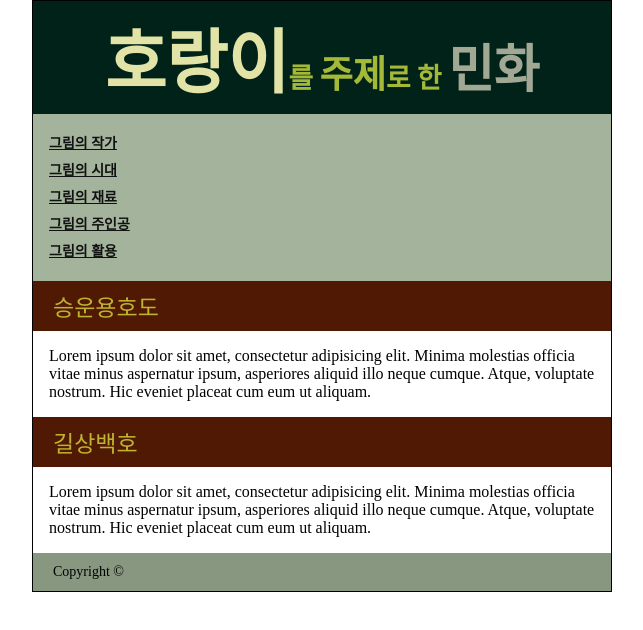
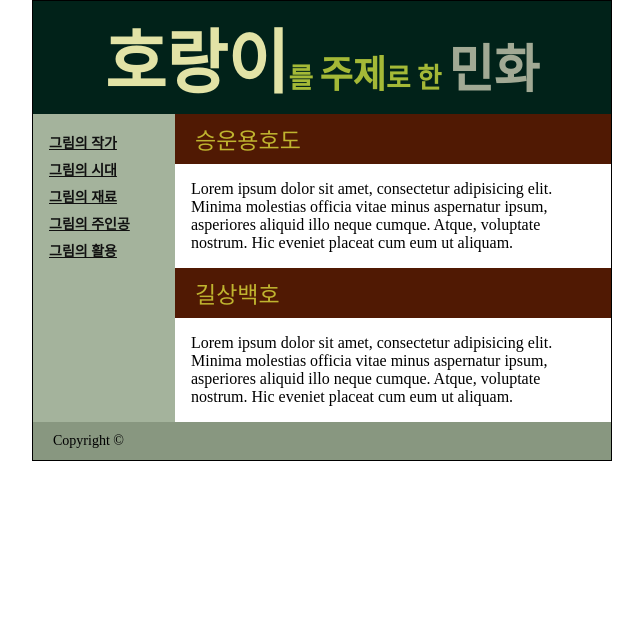
Before and after one commit to sun980618/0809_Layout2Columm_Drill, a plain HTML site: page dispalyFlex/index.html in a window 1280 px wide. Shown: the whole page, without its empty margins (318-961 px from the left). Drawn offline with Linux system fonts and the light colour scheme.

Commit message:
0809_display:fkex 레이아웃

```diff
--- a/dispalyFlex/index.html
+++ b/dispalyFlex/index.html
@@ -4,7 +4,7 @@
     <meta charset="UTF-8">
     <meta http-equiv="X-UA-Compatible" content="IE=edge">
     <meta name="viewport" content="width=device-width, initial-scale=1.0">
-    <title>Float 2열 레이아웃</title>
+    <title>display:flex 2열 레이아웃</title>
     <link rel="stylesheet" href="style/style.css">
 </head>
 <body>
@@ -16,7 +16,7 @@
             <span>민화</span>
         </h1>
         </header>
-        <main id="mian">
+        <main id="mian" class="flex-container">
             <nav id="gnb">
                 <ul id="mainMenu">
                     <li class="mainLi">
--- a/dispalyFlex/style/style.css
+++ b/dispalyFlex/style/style.css
@@ -18,6 +18,10 @@ a:hover {
 
 ul {
   list-style: none;
+}
+
+.flex-container {
+  display: flex;
 }
 
 div#wrap {
@@ -53,12 +57,17 @@ header#header {
 }
 
 nav#gnb {
+  width: 142px;
   padding: 16px;
   background-color: #a4b39c;
 }
 
 #gnb li {
   line-height: 26px;
+}
+
+div#contents {
+  flex: 1;
 }
 
 div#contents h2 {
```
